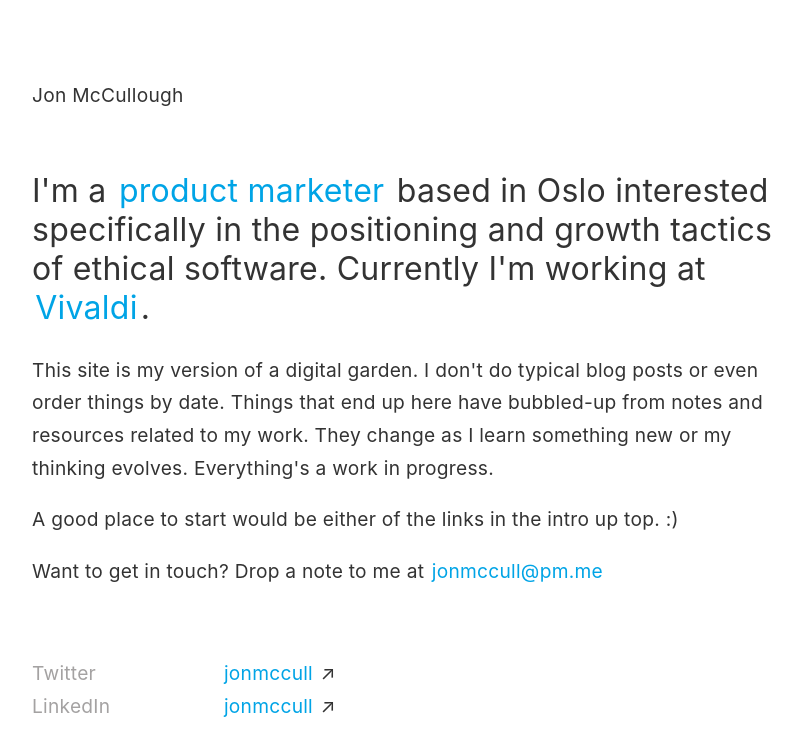
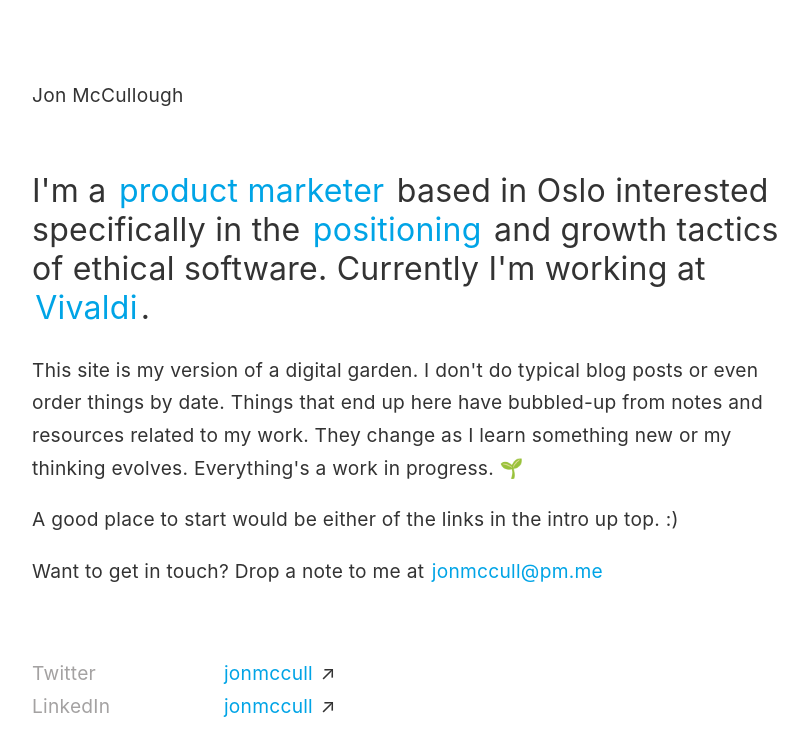
Before and after one commit to jonmccull/digital-garden, a Jekyll site: the page built from _pages/index-page.md, in a window 1280 px wide. Shown: the top 756 px of the page, without its empty margins (228-1036 px from the left). Built offline with Jekyll 4.4.1, drawn with Linux system fonts in a browser that asks for light colours.

Commit message:
Update, Index
Added a new internal link to the Positioning note

Signed-off-by: Jon McCullough <jonmccull@pm.me>

```diff
--- a/_pages/index-page.md
+++ b/_pages/index-page.md
@@ -8,9 +8,9 @@
 
 <div class="hero-text">
   <p style="padding-bottom:20px;">Jon McCullough</p>
-  <p class="hero-title" style="padding-top: 20px;">I'm a <a class="internal-link" href="/product-marketing/">product marketer</a> based in Oslo interested specifically in the positioning and growth tactics of ethical software. Currently I'm working at <a class="internal-link" href="/vivaldi/">Vivaldi</a>.</p>
+  <p class="hero-title" style="padding-top: 20px;">I'm a <a class="internal-link" href="/product-marketing/">product marketer</a> based in Oslo interested specifically in the <a class="internal-link" href="/positioning">positioning</a> and growth tactics of ethical software. Currently I'm working at <a class="internal-link" href="/vivaldi/">Vivaldi</a>.</p>
 
-  <p>This site is my version of a digital garden. I don't do typical blog posts or even order things by date. Things that end up here have bubbled-up from notes and resources related to my work. They change as I learn something new or my thinking evolves. Everything's a work in progress.</p>
+  <p>This site is my version of a digital garden. I don't do typical blog posts or even order things by date. Things that end up here have bubbled-up from notes and resources related to my work. They change as I learn something new or my thinking evolves. Everything's a work in progress. 🌱</p>
   <p>A good place to start would be either of the links in the intro up top. :)</p>
 
   <p>Want to get in touch? Drop a note to me at <a href="mailto:jonmccull@pm.me?subject=Hey there">jonmccull@pm.me</a></p>
```
